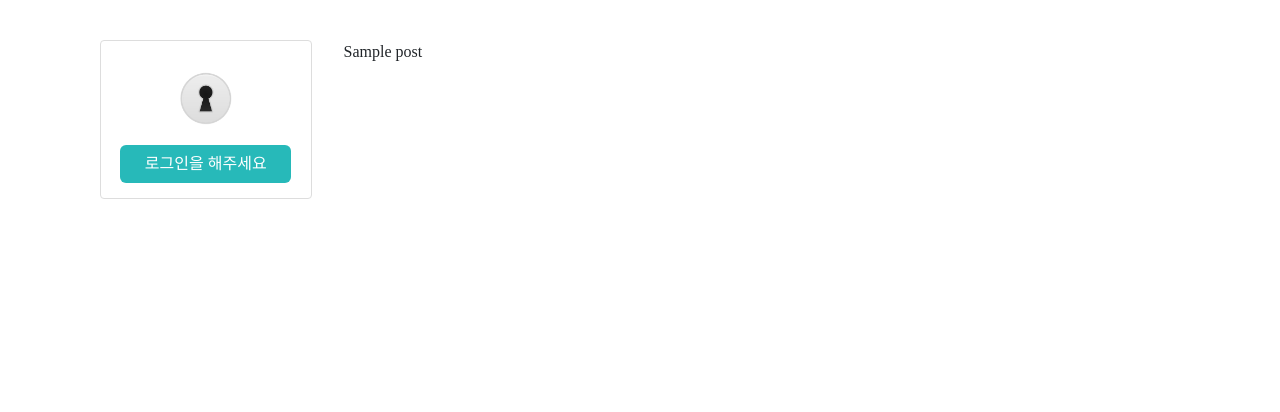
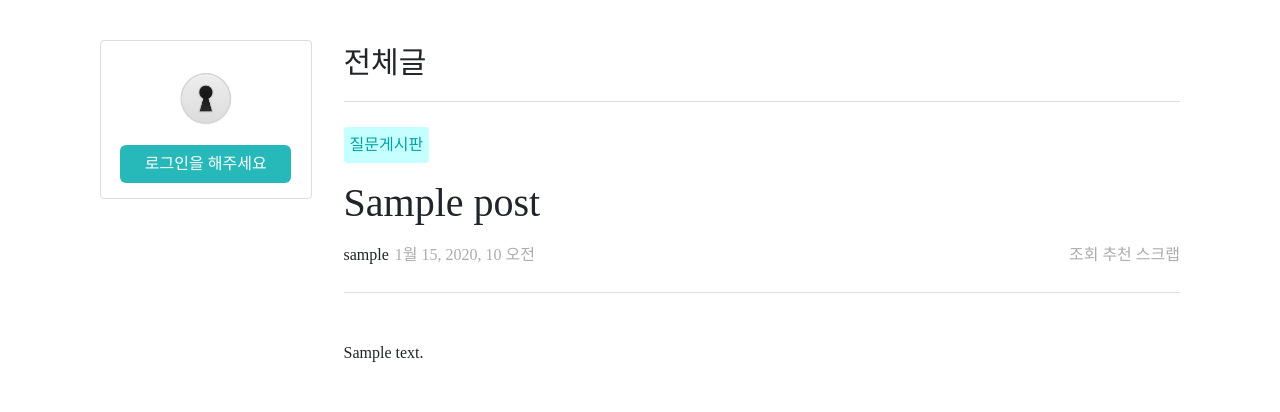
Before and after one commit to jn-97/Personal-PJT-02, a Django app: template community/templates/community/detail.html in a window 1280 px wide. Shown: the part 55-467 px from the top of the page. Run offline with Django 3.2, Linux system fonts and the light colour scheme; the template is opened without the code that fills it: values that come from a table or form of the project are taken from there, others are empty; tables that the repository leaves empty hold one stand-in row (values such as "Sample post"); some libraries are stand-ins or nearby versions; some web fonts are replaced.

Commit message:
docs: community/detail

```diff
--- a/community/templates/community/detail.html
+++ b/community/templates/community/detail.html
@@ -1,8 +1,35 @@
 {% extends "base.html" %}
 {% load static %}
 
-{% block css %}{% endblock css %}
+{% block css %}<link rel="stylesheet" href="{% static 'css/community/detail.css' %}">{% endblock css %}
 
 {% block content %}
-{{ post.title }}
+<div class="header-1">
+  <p style="font-size: 30px;">전체글</p>
+</div>
+
+<div class="header-2">
+  <button class="category">{{ post.get_category_display }}</button>
+  <h1 class="my-3">{{ post.title }}</h1>
+  <div class="d-flex">
+    <span>{{ post.writer }}</span>
+    <div style="width: 100%; margin-left: 6px;">
+      <div class="d-flex" style="justify-content: space-between;">
+        <span class="annotate">{{ post.created_at }}</span>
+        <div>
+          <span class="annotate">조회</span>
+          <span class="annotate">추천</span>
+          <span class="annotate">스크랩</span>
+        </div>
+      </div>
+    </div>
+  </div>
+</div>
+
+<div class="body">
+  <div class="post-contents">
+    <p>{{ post.contents }}</p>
+  </div>
+</div>
+
 {% endblock content %}
--- /dev/null
+++ b/static/css/community/detail.css
@@ -0,0 +1,27 @@
+
+.header-1 {
+  border-bottom: 1px solid rgb(223, 223, 223);
+}
+
+.header-2 {
+  margin-top: 25px;
+  border-bottom: 1px solid rgb(223, 223, 223);
+  padding-bottom: 25px;
+}
+
+.category {
+  padding: 5px 5px 5px 5px;
+  color: rgb(0 163 163);
+  border: 1px solid rgb(198 255 255);
+  background-color: rgb(198 255 255);
+  border-radius: 3px;
+}
+
+.annotate {
+  color: rgb(172, 172, 172);
+}
+
+.post-contents {
+  margin-top: 3rem;
+  margin-bottom: 3rem;
+}
```
